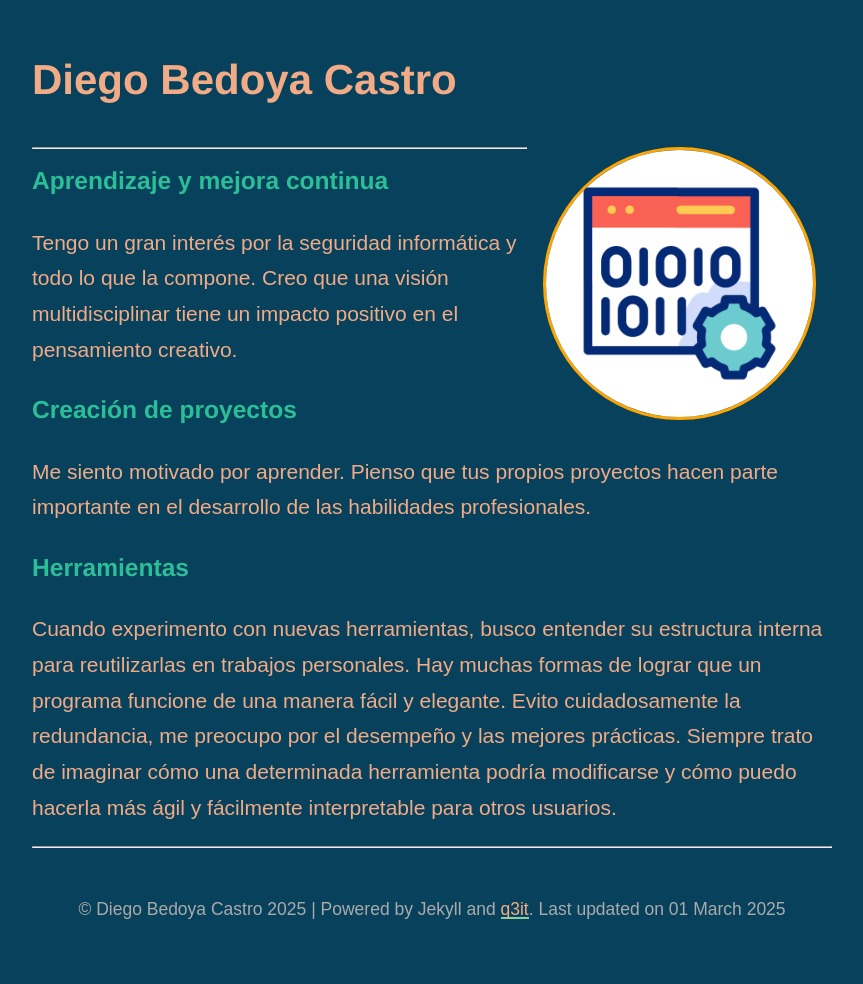
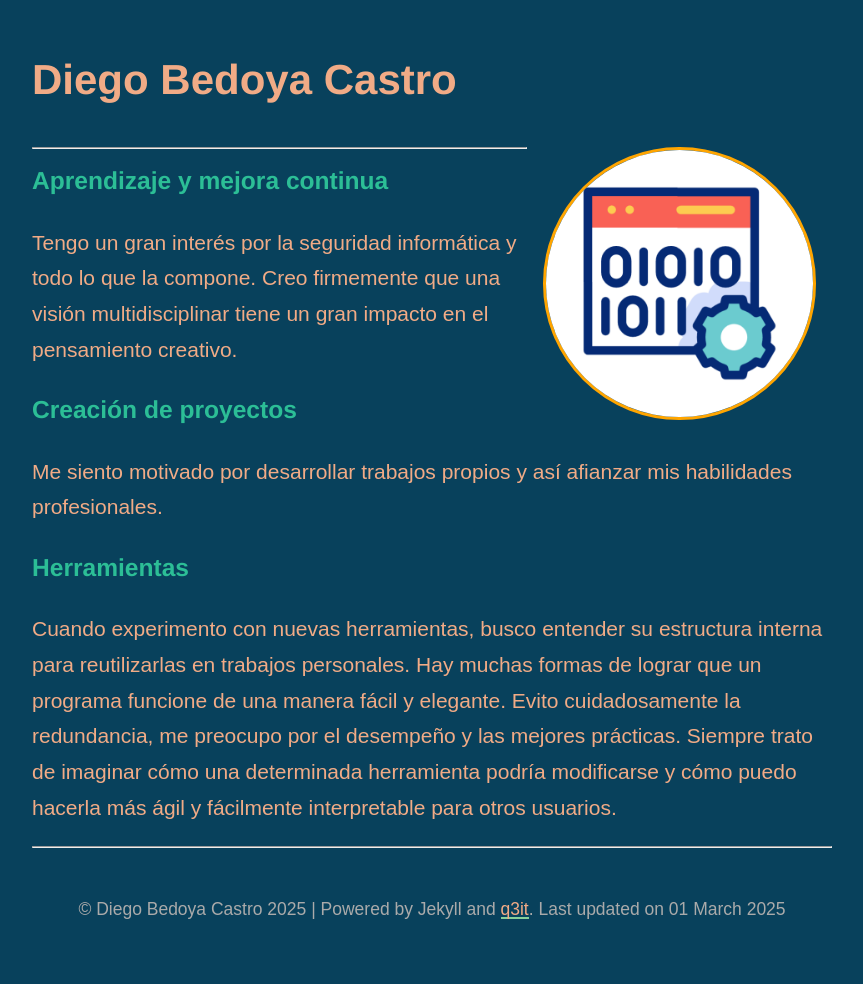
Before and after one commit to q3it/card, a Jekyll site: the page built from index.md, in a window 1280 px wide. Shown: the whole page, without its empty margins (208-1071 px from the left). Built offline with Jekyll 4.4.1, drawn with Linux system fonts in a browser that asks for light colours; nearby versions of some CDN libraries.

Commit message:
Update index.md

```diff
--- a/index.md
+++ b/index.md
@@ -21,10 +21,10 @@ published: true
 ---
 <!--# <span style="color:#2CBE96">Visión</span>  Color subtítulos #98a0ac-->
 ### <span style="color:#2CBE96">Aprendizaje y mejora continua</span>
-Tengo un gran interés por la seguridad informática y todo lo que la compone. Creo que una visión multidisciplinar tiene un impacto positivo en el pensamiento creativo.
+Tengo un gran interés por la seguridad informática y todo lo que la compone. Creo firmemente que una visión multidisciplinar tiene un gran impacto en el pensamiento creativo.
 
 ### <span style="color:#2CBE96">Creación de proyectos</span>
-Me siento motivado por aprender. Pienso que tus propios proyectos hacen parte importante en el desarrollo de las habilidades profesionales.
+Me siento motivado por desarrollar trabajos propios y así afianzar mis habilidades profesionales.
 
 ### <span style="color:#2CBE96">Herramientas</span>
 Cuando experimento con nuevas herramientas, busco entender su estructura interna para reutilizarlas en trabajos personales. Hay muchas formas de lograr que un programa funcione de una manera fácil y elegante. Evito cuidadosamente la redundancia, me preocupo por el desempeño y las mejores prácticas. Siempre trato de imaginar cómo una determinada herramienta podría modificarse y cómo puedo hacerla más ágil y fácilmente interpretable para otros usuarios.
```
